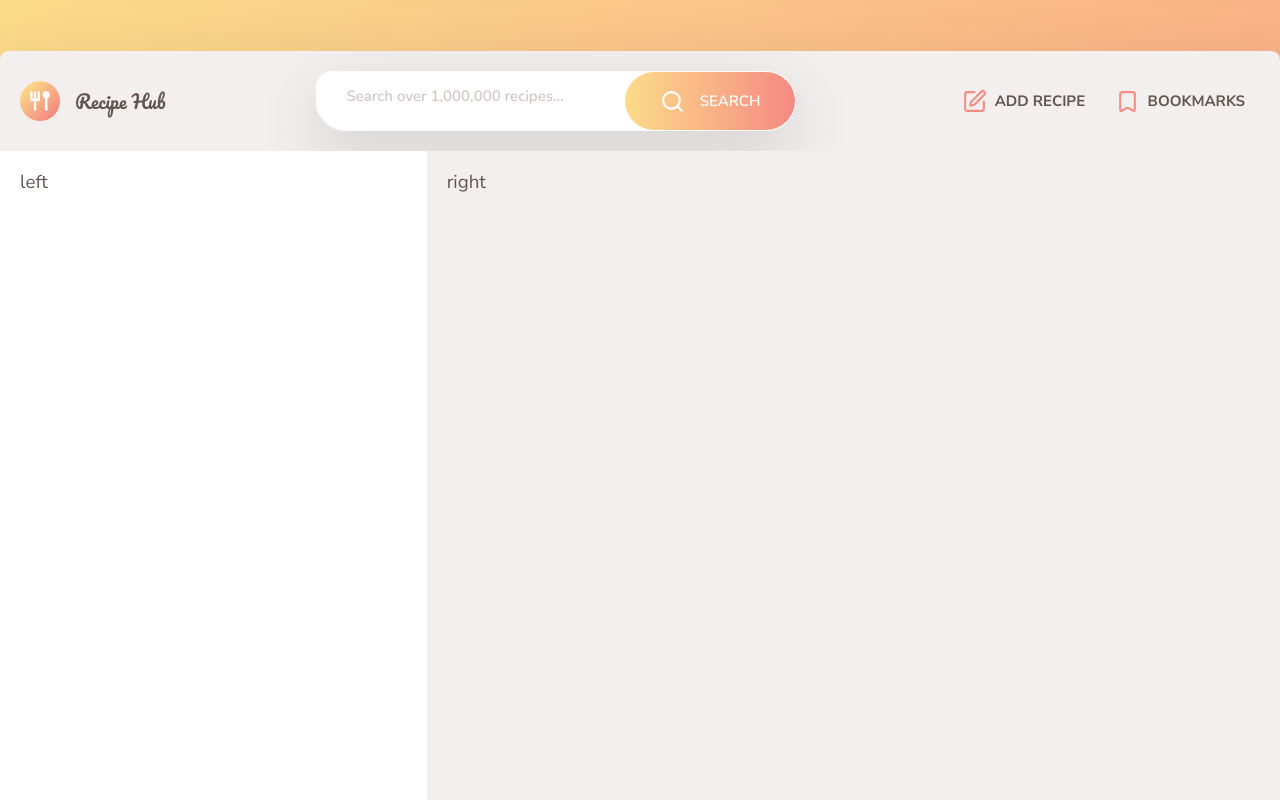
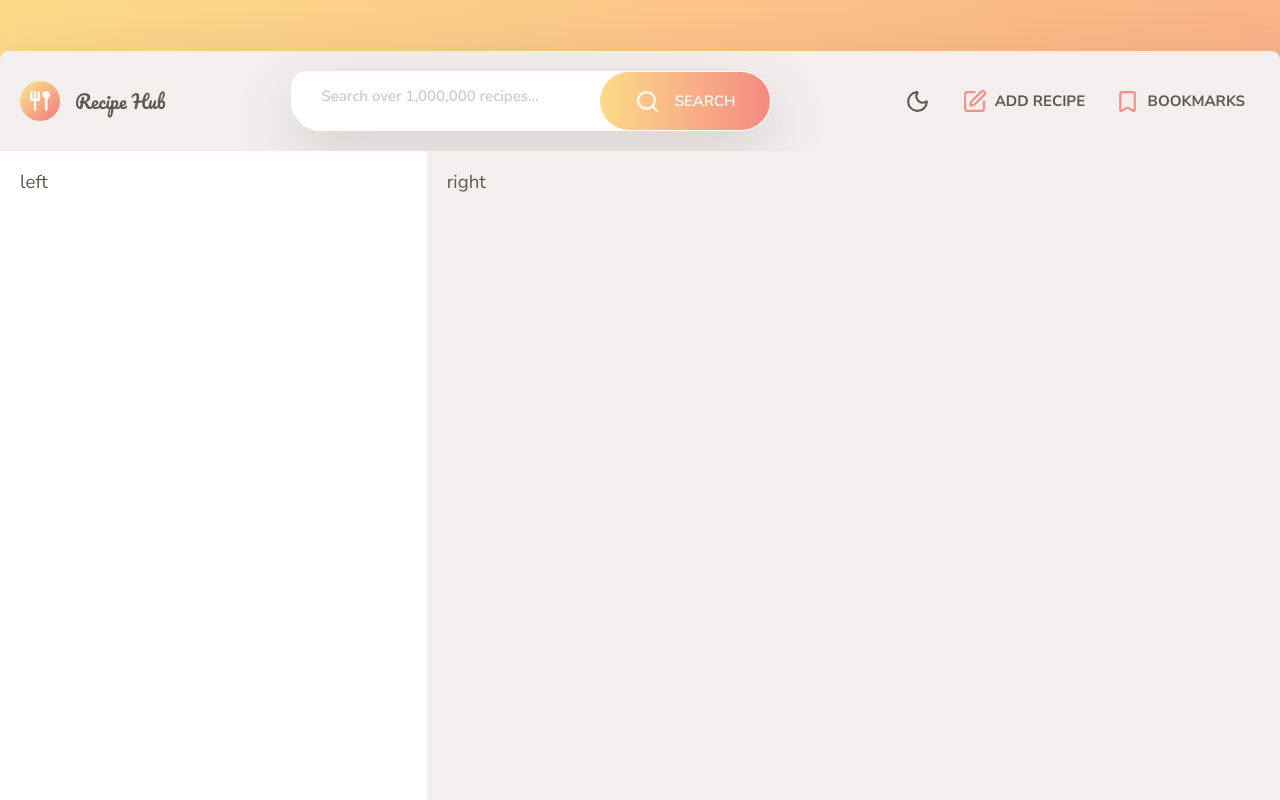
Before and after one commit to omidsdgi/recipe-hub, a Next.js app: page / in a window 1280 px wide. Shown: the top 800 px of the page. Built offline with nearby package versions, Linux system fonts and the light colour scheme.

Commit message:
refactor:add ThemeToggle icon into header

```diff
--- a/src/components/layout/header/Header.tsx
+++ b/src/components/layout/header/Header.tsx
@@ -1,5 +1,5 @@
 import {Logo} from "@/components";
-import {Navigation, SearchForm} from "@/components/layout";
+import {Navigation, SearchForm, ThemeToggle} from "@/components/layout";
 
 const Header = () => {
     return (
@@ -7,7 +7,10 @@ const Header = () => {
             className=" flex flex-col lg:flex-row gap-6 lg:h-40 h-70 w-full lg:items-center lg:justify-between bg-muted px-6 lg:px-8 ">
             <Logo/>
             <SearchForm/>
-            <Navigation/>
+            <div className="flex items-center gap-4">
+                <ThemeToggle/>
+                <Navigation/>
+            </div>
         </header>
     );
 };
```
